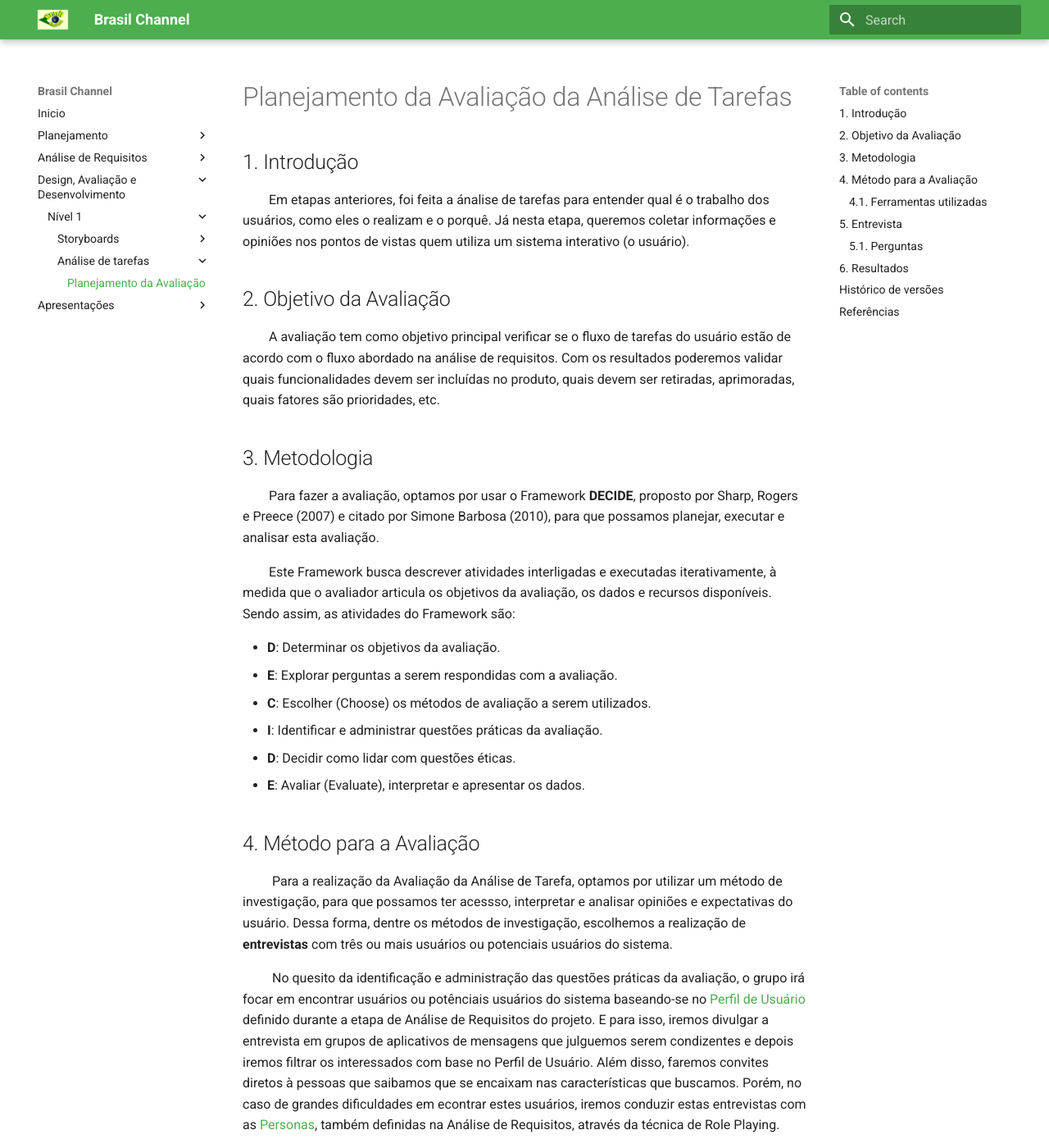
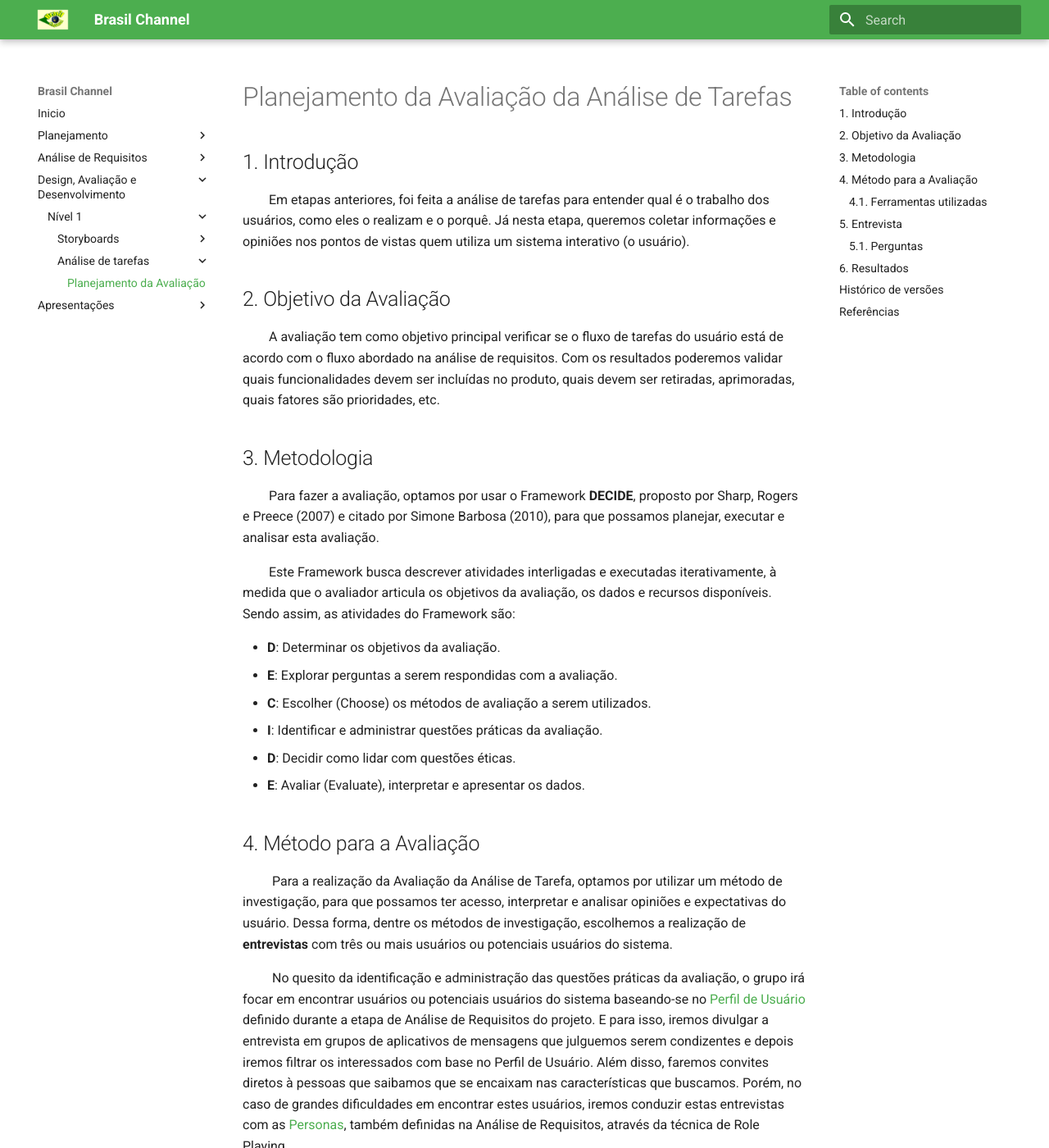
Before and after one commit to klmurussi/2022.1-Brasil-Channel, an MkDocs documentation site: the page built from docs/analiseDeTarefas/planejamentoAvaliacao.md, in a window 1280 px wide and 1400 px high. Shown: the whole window at 82% size. Built offline with MkDocs 1.6.1 and Material for MkDocs 9.7.7, drawn with Linux system fonts in a browser that asks for light colours; some of the changed text lies outside the part shown.

Commit message:
Update planejamentoAvaliacao.md

```diff
--- a/docs/analiseDeTarefas/planejamentoAvaliacao.md
+++ b/docs/analiseDeTarefas/planejamentoAvaliacao.md
@@ -1,10 +1,10 @@
 # Planejamento da Avaliação da Análise de Tarefas
 
 ## 1. Introdução
-&emsp;&emsp;Em etapas anteriores, foi feita a ánalise de tarefas para entender qual é o trabalho dos usuários, como eles o realizam e o porquê. Já nesta etapa, queremos coletar informações e opiniões nos pontos de vistas quem utiliza um sistema interativo (o usuário).
+&emsp;&emsp;Em etapas anteriores, foi feita a análise de tarefas para entender qual é o trabalho dos usuários, como eles o realizam e o porquê. Já nesta etapa, queremos coletar informações e opiniões nos pontos de vistas quem utiliza um sistema interativo (o usuário).
 
 ## 2. Objetivo da Avaliação
-&emsp;&emsp;A avaliação tem como objetivo principal verificar se o fluxo de tarefas do usuário estão de acordo com o fluxo abordado na análise de requisitos. Com os resultados poderemos validar quais funcionalidades devem ser incluídas no produto, quais devem ser retiradas, aprimoradas, quais fatores são prioridades, etc.
+&emsp;&emsp;A avaliação tem como objetivo principal verificar se o fluxo de tarefas do usuário está de acordo com o fluxo abordado na análise de requisitos. Com os resultados poderemos validar quais funcionalidades devem ser incluídas no produto, quais devem ser retiradas, aprimoradas, quais fatores são prioridades, etc.
 
 ## 3. Metodologia
 &emsp;&emsp;Para fazer a avaliação, optamos por usar o Framework **DECIDE**, proposto por Sharp, Rogers e Preece (2007) e citado por Simone Barbosa (2010), para que possamos planejar, executar e analisar esta avaliação.
@@ -19,9 +19,9 @@
 - **E**: Avaliar (Evaluate), interpretar e apresentar os dados.
 
 ## 4. Método para a Avaliação
-&emsp;&emsp; Para a realização da Avaliação da Análise de Tarefa, optamos por utilizar um método de investigação, para que possamos ter acessso, interpretar e analisar opiniões e expectativas do usuário. Dessa forma, dentre os métodos de investigação, escolhemos a realização de **entrevistas** com três ou mais usuários ou potenciais usuários do sistema.
+&emsp;&emsp; Para a realização da Avaliação da Análise de Tarefa, optamos por utilizar um método de investigação, para que possamos ter acesso, interpretar e analisar opiniões e expectativas do usuário. Dessa forma, dentre os métodos de investigação, escolhemos a realização de **entrevistas** com três ou mais usuários ou potenciais usuários do sistema.
 
-&emsp;&emsp; No quesito da identificação e administração das questões práticas da avaliação, o grupo irá focar em encontrar usuários ou potênciais usuários do sistema baseando-se no [Perfil de Usuário](../analiseRequisitos/perfilUsuario.md) definido durante a etapa de Análise de Requisitos do projeto. E para isso, iremos divulgar a entrevista em grupos de aplicativos de mensagens que julguemos serem condizentes e depois iremos filtrar os interessados com base no Perfil de Usuário. Além disso, faremos convites diretos à pessoas que saibamos que se encaixam nas características que buscamos. Porém, no caso de grandes dificuldades em econtrar estes usuários, iremos conduzir estas entrevistas com as [Personas](../analiseRequisitos/personas.md), também definidas na Análise de Requisitos, através da técnica de Role Playing.
+&emsp;&emsp; No quesito da identificação e administração das questões práticas da avaliação, o grupo irá focar em encontrar usuários ou potenciais usuários do sistema baseando-se no [Perfil de Usuário](../analiseRequisitos/perfilUsuario.md) definido durante a etapa de Análise de Requisitos do projeto. E para isso, iremos divulgar a entrevista em grupos de aplicativos de mensagens que julguemos serem condizentes e depois iremos filtrar os interessados com base no Perfil de Usuário. Além disso, faremos convites diretos à pessoas que saibamos que se encaixam nas características que buscamos. Porém, no caso de grandes dificuldades em encontrar estes usuários, iremos conduzir estas entrevistas com as [Personas](../analiseRequisitos/personas.md), também definidas na Análise de Requisitos, através da técnica de Role Playing.
 
 ### 4.1. Ferramentas utilizadas
 
@@ -79,7 +79,7 @@
 
 ## 6. Resultados
 
-&emsp;&emsp;Conforme descrito por Simone Barbosa (2010), os resultados de uma avaliação IHC indicam tendências de problemas, e não uma certeza de que eles vão ocorrer, e também, o fato de não se econtrar problemas durante a avaliação, não significa necessariamente que o sistema tenha uma alta qualidade.
+&emsp;&emsp;Conforme descrito por Simone Barbosa (2010), os resultados de uma avaliação IHC indicam tendências de problemas, e não uma certeza de que eles vão ocorrer, e também, o fato de não se encontrar problemas durante a avaliação, não significa necessariamente que o sistema tenha uma alta qualidade.
 
 &emsp;&emsp;Dessa forma, iremos fazer o relato dos resultados, incluindo os elementos também citados por Barbosa (2010), que são:
 
```
Also changed, not shown: other parts of docs/analiseDeTarefas/planejamentoAvaliacao.md (+3 -3 lines).
